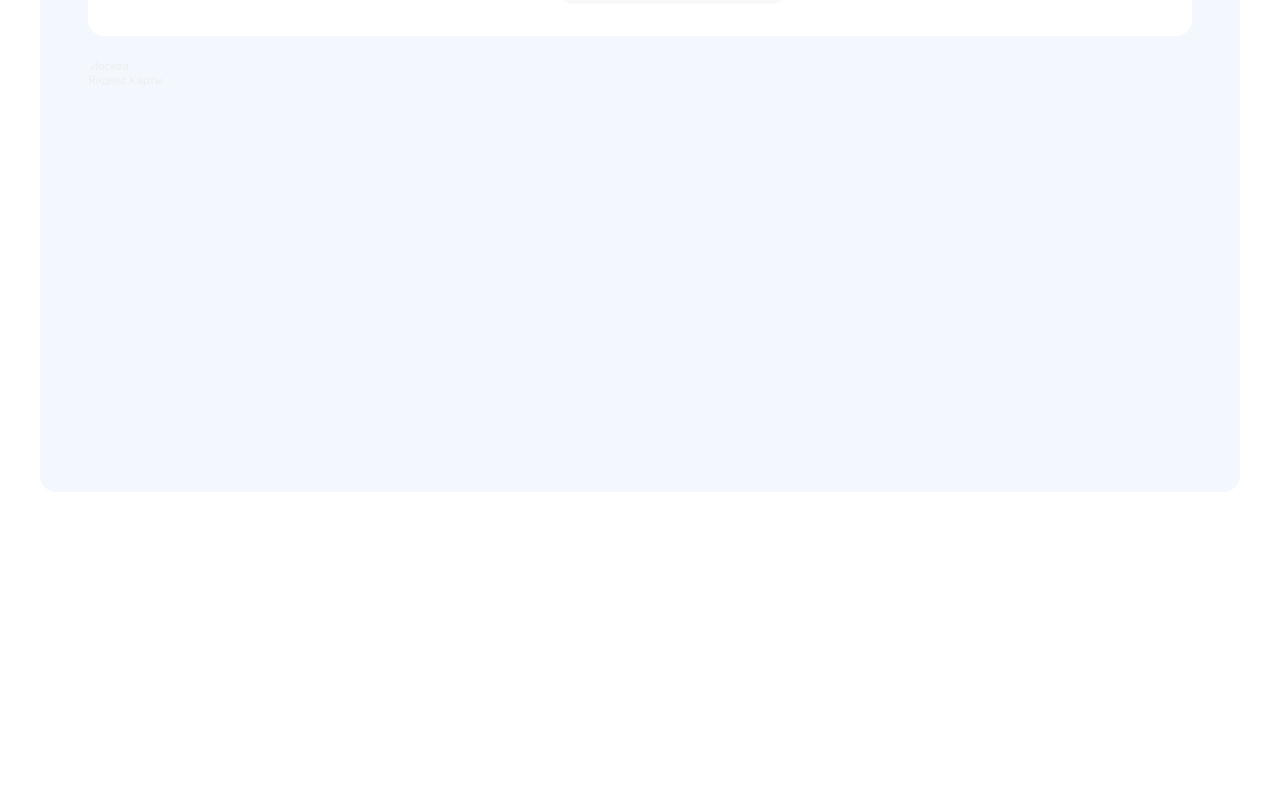
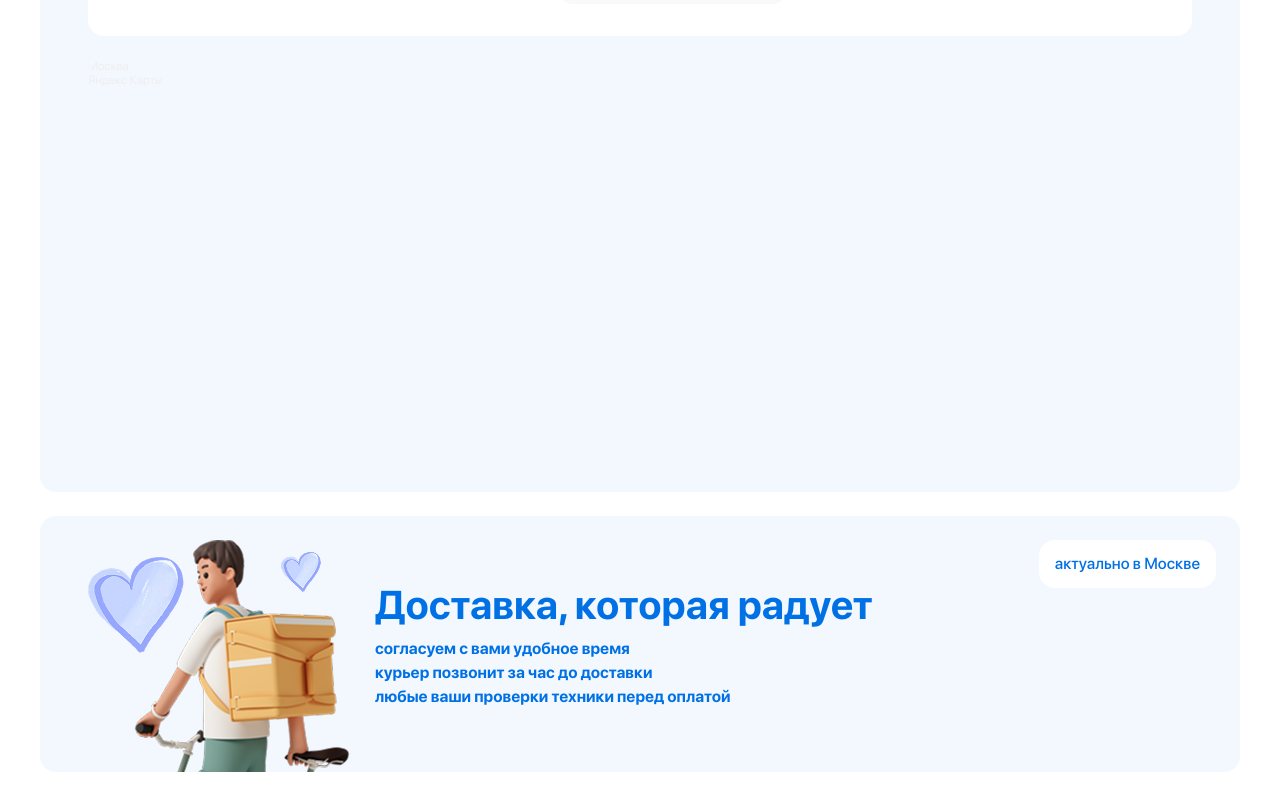
Before and after one commit to Mag1sstr/accessories-store-nextjs, a Next.js app: page /delivery in a window 1280 px wide. Shown: the part 764-1560 px from the top of the page. Before the commit the page ends 1280 px from the top, so only its background shows below. Built offline with nearby package versions, Linux system fonts and the light colour scheme; no server answers.

Commit message:
update DeliveryPage

```diff
--- a/src/components/DeliveryPage/DeliveryPage.module.css
+++ b/src/components/DeliveryPage/DeliveryPage.module.css
@@ -79,3 +79,47 @@
   height: 400px;
   border-radius: 1rem;
 }
+
+.ourAc {
+  display: flex;
+  align-items: flex-start;
+  gap: 24px;
+  justify-content: space-between;
+  background-color: #f3f8ff;
+  border-radius: 1rem;
+  padding: 24px;
+  height: 256px;
+  overflow: hidden;
+  margin-bottom: 24px;
+}
+.ourAcInfo {
+  display: flex;
+  align-items: center;
+  color: var(--prime);
+
+  img {
+    margin-left: 24px;
+    margin-bottom: -23px;
+  }
+  div {
+    margin-left: -170px;
+  }
+  h3 {
+    font-size: 40px;
+    font-weight: 700;
+    margin-bottom: 1rem;
+  }
+  p {
+    font-weight: 700;
+    &:not(:last-child) {
+      margin-bottom: 8px;
+    }
+  }
+}
+.ourAcImportant {
+  padding: 1rem;
+  background-color: #fff;
+  border-radius: 1rem;
+  font-weight: 500;
+  color: var(--prime);
+}
--- a/src/components/DeliveryPage/DeliveryPage.tsx
+++ b/src/components/DeliveryPage/DeliveryPage.tsx
@@ -2,6 +2,7 @@ import styles from "./DeliveryPage.module.css";
 
 import scooterImg from "../../../public/assets/delivery/scooter.png";
 import droneImg from "../../../public/assets/delivery/drone.png";
+import bicycleImg from "../../../public/assets/delivery/cycle.png";
 import Image from "next/image";
 
 function DeliveryPage() {
@@ -131,6 +132,19 @@ function DeliveryPage() {
             ></iframe>
           </div>
         </div>
+
+        <div className={styles.ourAc}>
+          <div className={styles.ourAcInfo}>
+            <Image src={bicycleImg} alt="person" />
+            <div>
+              <h3>Доставка, которая радует</h3>
+              <p>согласуем с вами удобное время</p>
+              <p>курьер позвонит за час до доставки</p>
+              <p>любые ваши проверки техники перед оплатой</p>
+            </div>
+          </div>
+          <div className={styles.ourAcImportant}>актуально в Москве</div>
+        </div>
       </div>
     </section>
   );
```
Also changed, not shown: public/assets/delivery/cycle.png (added).
